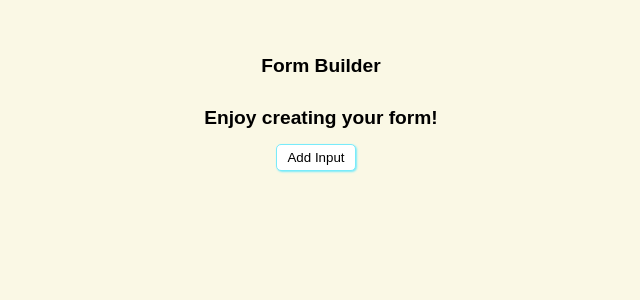
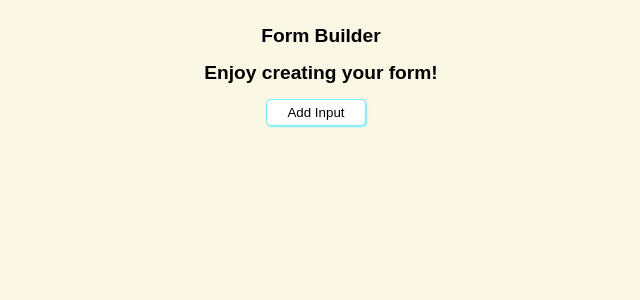
Before and after one commit to szymon-konieczny/form-builder, a React (Create React App) app: page / in a window 1280 px wide. Shown: the top 300 px of the page, without its empty margins (319-959 px from the left). Built offline with nearby package versions, Linux system fonts and the light colour scheme.

Commit message:
Indentation styling corrected

```diff
--- a/src/App.js
+++ b/src/App.js
@@ -12,7 +12,7 @@ import { Form } from './components/Form/index';
 
 import './App.scss';
 
-export default class App extends React.Component {
+export class App extends React.Component {
 
   state = {
     form: []
@@ -42,7 +42,7 @@ export default class App extends React.Component {
 
   render() {
     return (
-      <div className="App">
+      <main className="App">
         <Form
           form={ this.state.form }
           inputTypes={ inputTypes }
@@ -52,7 +52,7 @@ export default class App extends React.Component {
           deleteInput={ this.onInputDelete }
           stateUpdate={ this.onStateUpdate }
         />
-      </div>
+      </main>
     );
   };
 };
--- a/src/App.scss
+++ b/src/App.scss
@@ -1,3 +1,6 @@
 .App {
   text-align: center;
+  display: flex;
+  justify-content: center;
+  align-items: center;
 }
--- a/src/components/Form/form.scss
+++ b/src/components/Form/form.scss
@@ -1,10 +1,9 @@
 .form-wrapper {
-  width: 100%;
-  margin: 20px auto;
-  padding: 20px;
+  min-width: 100px;
+  padding: 10px;
   display: flex;
   flex-direction: column;
-  justify-content: center;
+  justify-content: flex-start;
   align-items: center;
 }
 
--- a/src/components/Form/index.js
+++ b/src/components/Form/index.js
@@ -32,15 +32,17 @@ export class Form extends React.Component {
   render() {
     const { form, stateUpdate } = this.props;
     return (
-      <form className="form-wrapper" onChange={ stateUpdate } >
+      <section className="form-wrapper">
+        <form onChange={ stateUpdate } >
           <h3 className="form-header">Form Builder</h3>
           {
             form && form.length > 0
             ? this.printInputs(form)
             : <h4 className="form-header">Enjoy creating your form!</h4>
           }
+        </form>
         <button className="btn" onClick={ this.props.addInput }>Add Input</button>
-      </form>
+      </section>
     );
   };
 };
--- a/src/index.js
+++ b/src/index.js
@@ -1,7 +1,7 @@
 import React from 'react';
 import ReactDOM from 'react-dom';
 import './index.scss';
-import App from './App';
+import { App } from './App';
 import registerServiceWorker from './registerServiceWorker';
 
 ReactDOM.render(<App />, document.querySelector('#root'));
--- a/src/index.scss
+++ b/src/index.scss
@@ -10,6 +10,7 @@ body {
 }
 
 .btn {
+  min-width: 100px;
   padding: 5px 10px;
   margin: 5px 10px;
   border: 1px solid #79ebfa;
```
Lines whose indentation alone changed are shown as unchanged.
